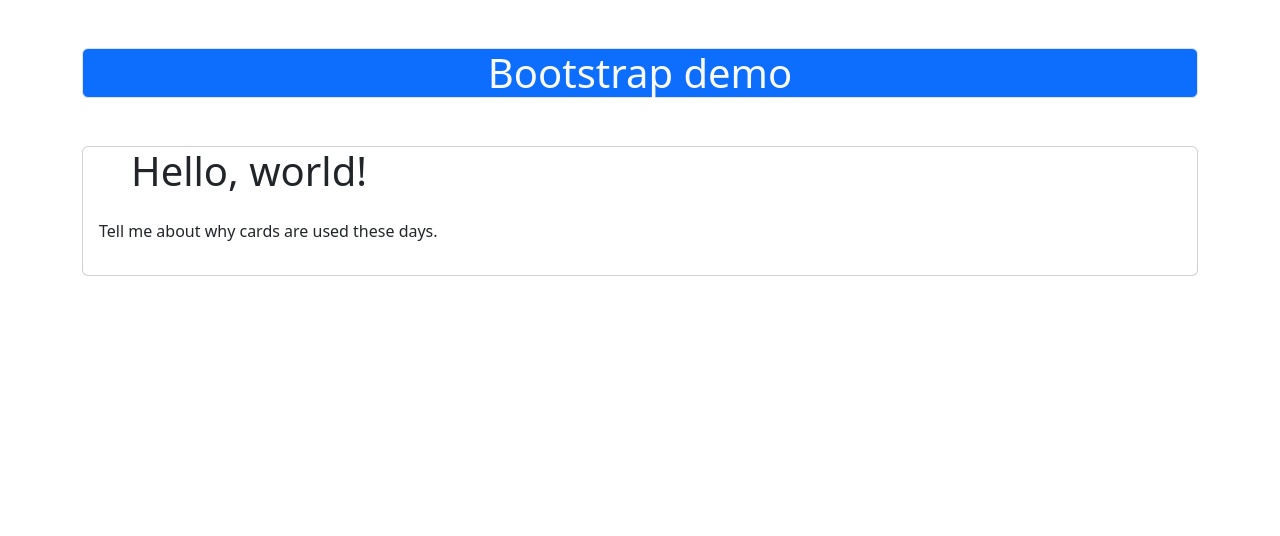
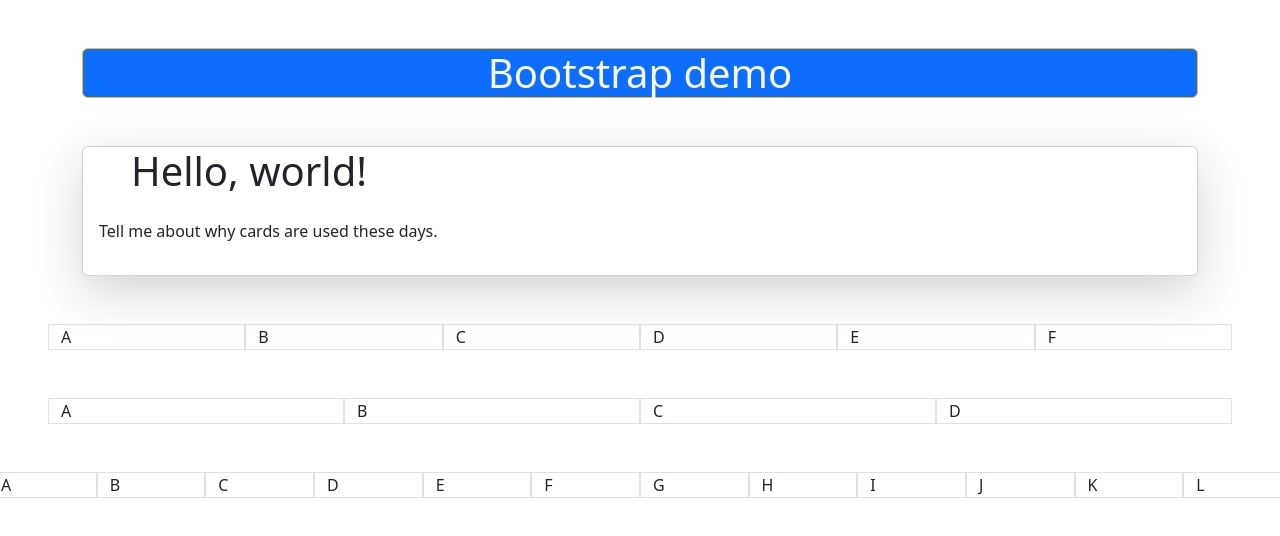
Before and after one commit to greatcoltini/comp10259-weekthree, a website: page index.html in a window 1280 px wide. Drawn offline with nearby package versions, Linux system fonts and the light colour scheme.

Commit message:
added more bootstrap information

```diff
--- a/index.html
+++ b/index.html
@@ -8,11 +8,11 @@
   </head>
   <body>
     <div class="container">
-        <h1 class="my-5 border rounded text-center text-light bg-primary"> Bootstrap demo </h1>
+        <h1 class="my-5 border border-warning rounded text-center text-light bg-primary"> Bootstrap demo </h1>
     </div>
 
     <div class="container">
-        <div class="card">
+        <div class="card shadow-lg">
             <div class="card-head mx-5">
                 <h1>Hello, world!</h1>
             </div>
@@ -20,7 +20,37 @@
                 <p> Tell me about why cards are used these days.</p>
             </div>
         </div>
+    </div>
 
+    <div class="row m-5">
+        <div class="col-sm-2 border">A</div>
+        <div class="col-sm-2 border">B</div>
+        <div class="col-sm-2 border">C</div>
+        <div class="col-sm-2 border">D</div>
+        <div class="col-sm-2 border">E</div>
+        <div class="col-sm-2 border">F</div>
+    </div>
+
+    <div class="row m-5">
+        <div class="col-lg-3 col-md-6 col-sm-12 border">A</div>
+        <div class="col-lg-3 col-md-6 col-sm-12 border">B</div>
+        <div class="col-lg-3 col-md-6 col-sm-12 border">C</div>
+        <div class="col-lg-3 col-md-6 col-sm-12 border">D</div>
+    </div>
+
+    <div class="row">
+        <div class="col-1 border">A</div>
+        <div class="col-1 border">B</div>
+        <div class="col-1 border">C</div>
+        <div class="col-1 border">D</div>
+        <div class="col-1 border">E</div>
+        <div class="col-1 border">F</div>
+        <div class="col-1 border">G</div>
+        <div class="col-1 border">H</div>
+        <div class="col-1 border">I</div>
+        <div class="col-1 border">J</div>
+        <div class="col-1 border">K</div>
+        <div class="col-1 border">L</div>
     </div>
 
   </body>
```
Also changed, not shown: README.md.
